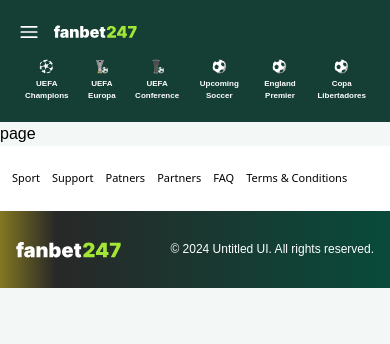
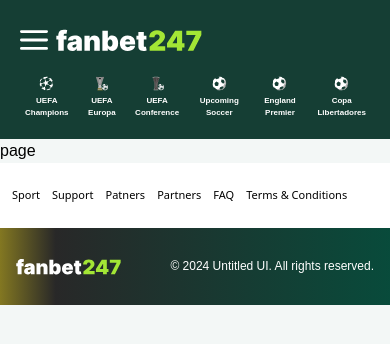
Before and after one commit to anantiikenna/fanbet247, a Next.js app: page /sports in a window 390 px wide. Shown: the top 344 px of the page. Built offline with nearby package versions, Linux system fonts and the light colour scheme.

Commit message:
"Updated image sizes and classes in MobileNavbar component"

```diff
--- a/components/sections/MobileNavbar.tsx
+++ b/components/sections/MobileNavbar.tsx
@@ -23,7 +23,7 @@
               width={50}
               height={50}
               alt="menu"
-              className="w-[18px] h-[12px] cursor-pointer"
+              className="w-[28px] h-[22px] cursor-pointer"
             />
           </DropdownMenuTrigger>
           <DropdownMenuContent
@@ -61,7 +61,7 @@
           </DropdownMenuContent>
         </DropdownMenu>
         <Link href="/">
-          <Image src='/assets/icons/logo.svg' alt="logo" width={200} height={100} className="w-[101px] h-[23px]" />
+          <Image src='/assets/icons/logo.svg' alt="logo" width={150} height={100} className="" />
         </Link>
       </div>
       <ul className='flex w-full justify-between gap-2 px-5'>
```
